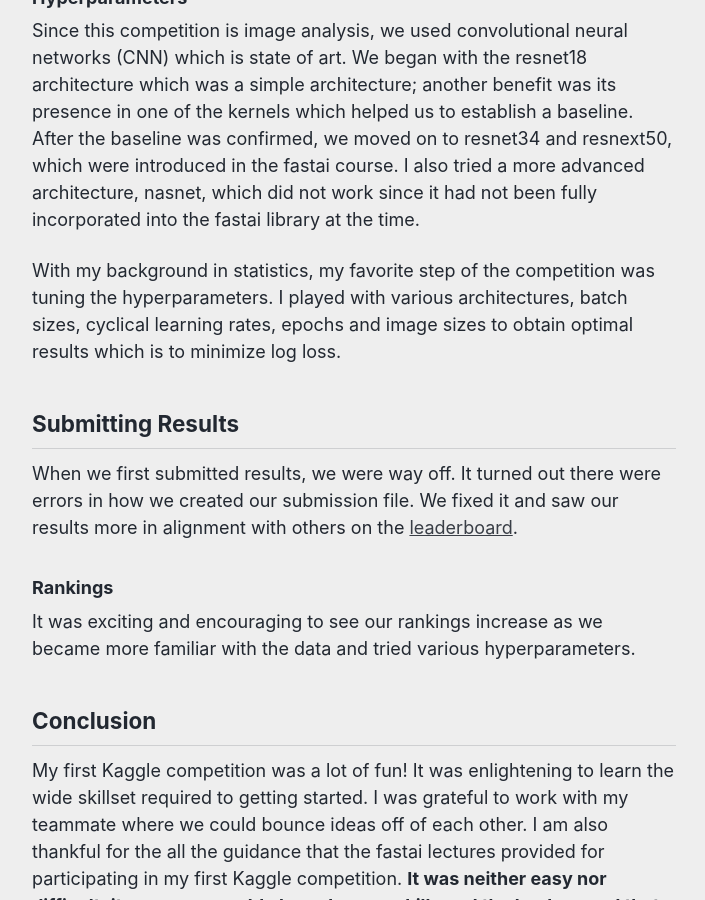
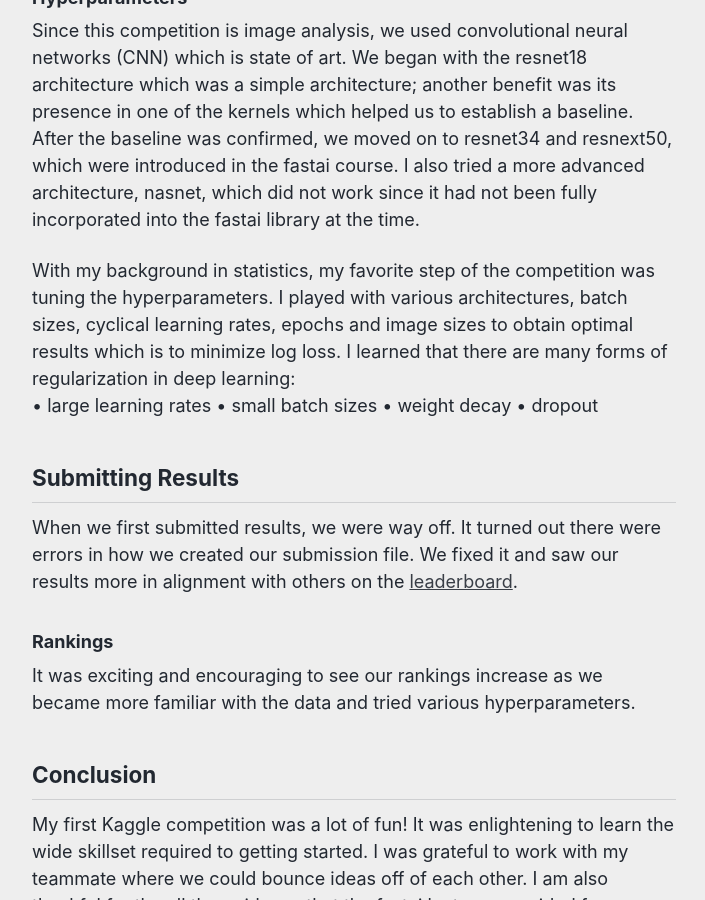
Before and after one commit to reshamas/reshamas.github.io, a Jekyll site: the page built from _posts/2018-04-18-my-first-kaggle-competition.md, in a window 1280 px wide and 900 px high, scrolled down 4272 px. Shown: the whole window, without its empty margins (286-991 px from the left). Built offline with Jekyll 4.4.1, drawn with Linux system fonts in a browser that asks for light colours; emoji names are drawn with the system emoji font.

Commit message:
Update 2018-04-18-my-first-kaggle-competition.md

```diff
--- a/_posts/2018-04-18-my-first-kaggle-competition.md
+++ b/_posts/2018-04-18-my-first-kaggle-competition.md
@@ -74,7 +74,11 @@ Accuracy is a metric generally used to evaluate model performance.  However, Kag
 ### Hyperparameters
 Since this competition is image analysis, we used convolutional neural networks (CNN) which is state of art.  We began with the resnet18 architecture which was a simple architecture; another benefit was its presence in one of the kernels which helped us to establish a baseline.  After the baseline was confirmed, we moved on to resnet34 and resnext50, which were introduced in the fastai course.  I also tried a more advanced architecture, nasnet, which did not work since it had not been fully incorporated into the fastai library at the time.
 
-With my background in statistics, my favorite step of the competition was tuning the hyperparameters.  I played with various architectures, batch sizes, cyclical learning rates, epochs and image sizes to obtain optimal results which is to minimize log loss.
+With my background in statistics, my favorite step of the competition was tuning the hyperparameters.  I played with various architectures, batch sizes, cyclical learning rates, epochs and image sizes to obtain optimal results which is to minimize log loss.  I learned that there are many forms of regularization in deep learning:
+• large learning rates
+• small batch sizes
+• weight decay
+• dropout
 
 ## Submitting Results
 When we first submitted results, we were way off.  It turned out there were errors in how we created our submission file.  We fixed it and saw our results more in alignment with others on the [leaderboard](https://www.kaggle.com/c/statoil-iceberg-classifier-challenge/leaderboard).
```
